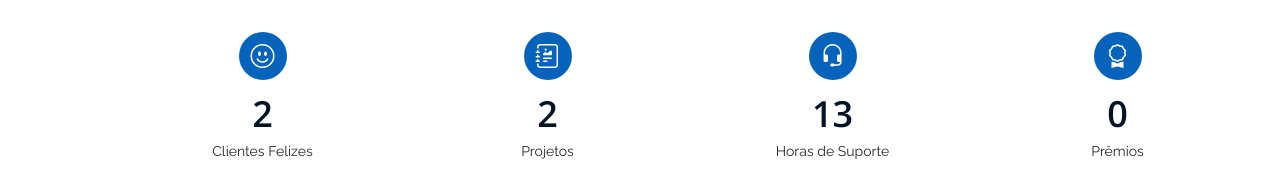
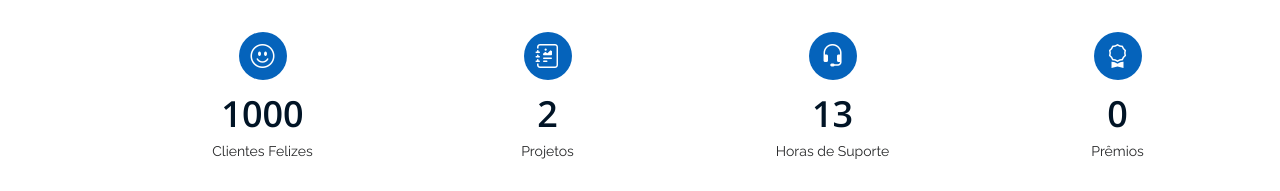
Before and after one commit to n0tayx/Portfolio, a plain HTML site: page index.html in a window 1280 px wide. Shown: the part 1573-1764 px from the top of the page. Drawn offline with nearby package versions, Linux system fonts and the light colour scheme.

Commit message:
Update index.html

```diff
--- a/index.html
+++ b/index.html
@@ -121,7 +121,7 @@
           <div class="col-lg-3 col-md-6">
             <div class="count-box">
               <i class="bi bi-emoji-smile"></i>
-              <span data-purecounter-start="0" data-purecounter-end="2" data-purecounter-duration="1" class="purecounter"></span>
+              <span data-purecounter-start="0" data-purecounter-end="1000" data-purecounter-duration="1" class="purecounter"></span>
               <p>Clientes Felizes</p>
             </div>
           </div>
```
